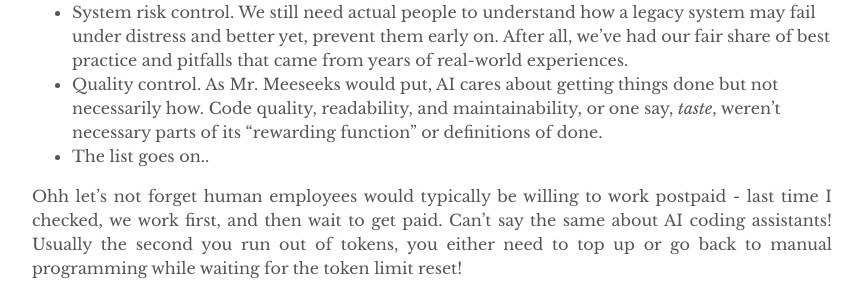
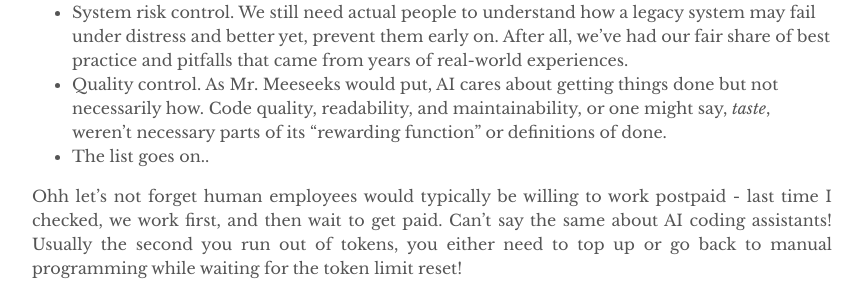
Before and after one commit to yuexiaofeng/yuexiaofeng.github.io, a Jekyll site: the page built from _posts/2026-10-06-jev.md, in a window 1280 px wide and 900 px high, scrolled down 8029 px. Shown: the part 186-476 px from the top of the window, without its empty margins (208-1072 px from the left). Built offline with Jekyll 4.4.1, drawn with Linux system fonts in a browser that asks for light colours.

Commit message:
update jev post

```diff
--- a/_posts/2026-10-06-jev.md
+++ b/_posts/2026-10-06-jev.md
@@ -190,7 +190,7 @@ However, I'd like to think as software engineers, our roles are undergoing a rad
 * Orchestrator of AI Agents. Each senior engineer is now a project manager and "tech lead"; the 10x developer is no longer a myth but rather commodity.
 * Human accountability as AI can't take on-call shifts (..yet); although this is something I'd be more than happy to hand over to AIs..
 * System risk control. We still need actual people to understand how a legacy system may fail under distress and better yet, prevent them early on. After all, we've had our fair share of best practice and pitfalls that came from years of real-world experiences.
-* Quality control. As Mr. Meeseeks would put, AI cares about getting things done but not necessarily how. Code quality, readability, and maintainability, or one say, *taste*, weren't necessary parts of its "rewarding function" or definitions of done.
+* Quality control. As Mr. Meeseeks would put, AI cares about getting things done but not necessarily how. Code quality, readability, and maintainability, or one might say, *taste*, weren't necessary parts of its "rewarding function" or definitions of done.
 * The list goes on..
 
 Ohh let's not forget human employees would typically be willing to work postpaid - last time I checked, we work first, and then wait to get paid. Can't say the same about AI coding assistants! Usually the second you run out of tokens, you either need to top up or go back to manual programming while waiting for the token limit reset!
```
